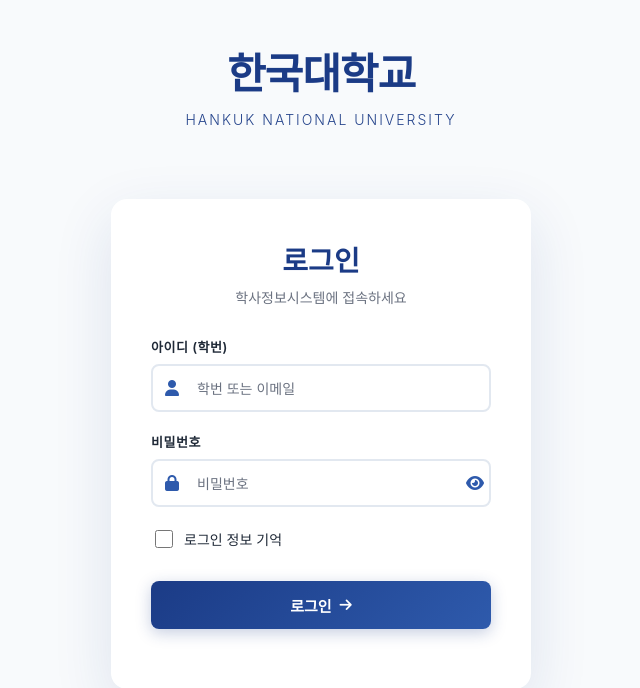
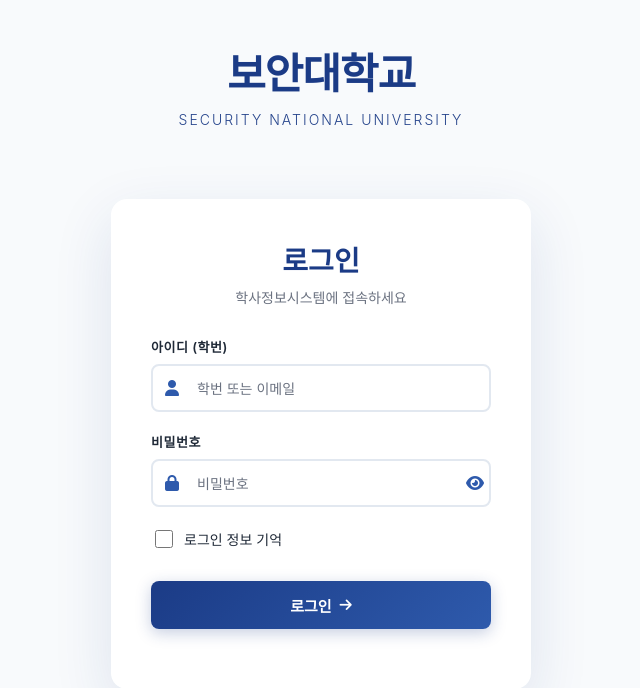
Before and after one commit to choisein/guardians-zerotrust-portal, a Python web app: template frontend/templates/login.html in a window 1280 px wide. Shown: the top 688 px of the page, without its empty margins (319-959 px from the left). Run offline with Jinja, Linux system fonts and the light colour scheme; the template is opened without the code that fills it, so the values that code supplies are empty.

Commit message:
Update login.html

```diff
--- a/frontend/templates/login.html
+++ b/frontend/templates/login.html
@@ -3,9 +3,9 @@
 <head>
     <meta charset="UTF-8">
     <meta name="viewport" content="width=device-width, initial-scale=1.0">
-    <title>한국대학교 - 통합 로그인</title>
+    <title>보안대학교 - 통합 로그인</title>
     <link href="https://cdnjs.cloudflare.com/ajax/libs/font-awesome/6.4.0/css/all.min.css" rel="stylesheet">
-    <link href="/css/login.css" rel="stylesheet"/>
+    <link rel="stylesheet" href="../static/css/login.css">
 </head>
 <body>
     <div class="background-gradient"></div>
@@ -13,8 +13,8 @@
     <header class="header-logo">
         <div class="header-content">
             <div class="logo-wrapper">
-                <h1 class="school_name">한국대학교</h1>
-                <span class="school_name_eng">HANKUK NATIONAL UNIVERSITY</span>
+                <h1 class="school_name">보안대학교</h1>
+                <span class="school_name_eng">SECURITY NATIONAL UNIVERSITY</span>
             </div>
         </div>
     </header>
@@ -94,7 +94,6 @@
     <footer class="footer">
         <p>&copy; 2026 한국대학교. All rights reserved.</p>
     </footer>
-
-    <script src="/js/login.js"></script>
 </body>
+<script src="../static/js/login.js"></script>
 </html>
```
